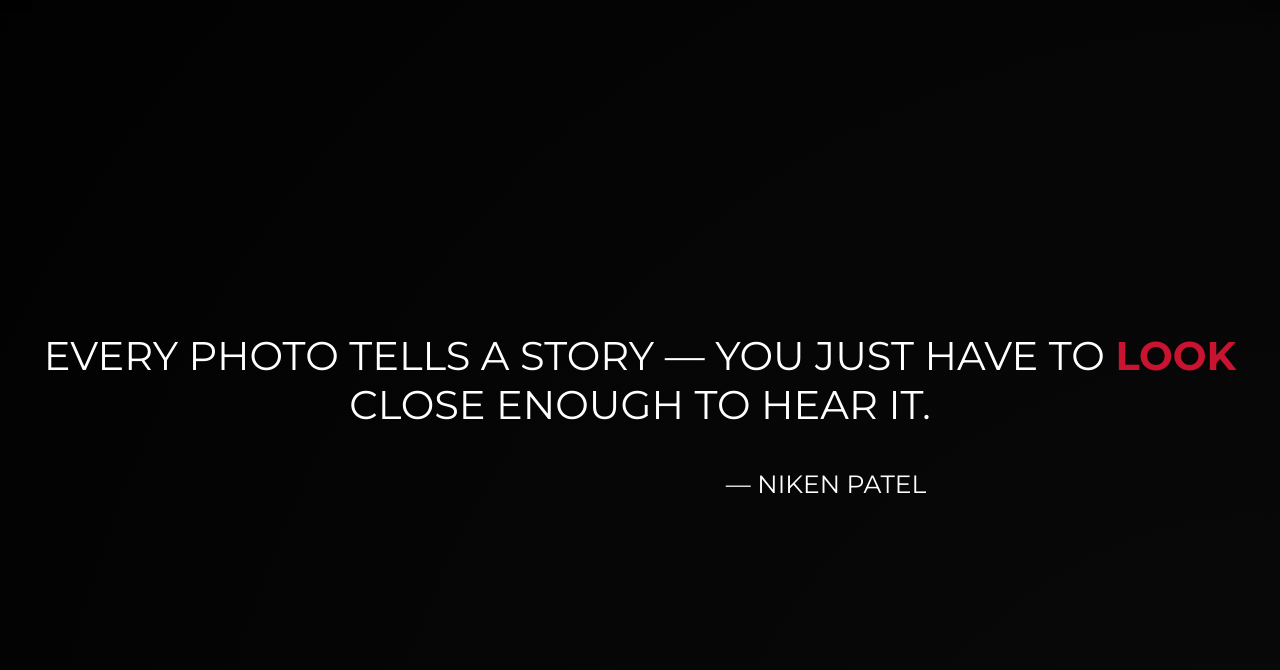
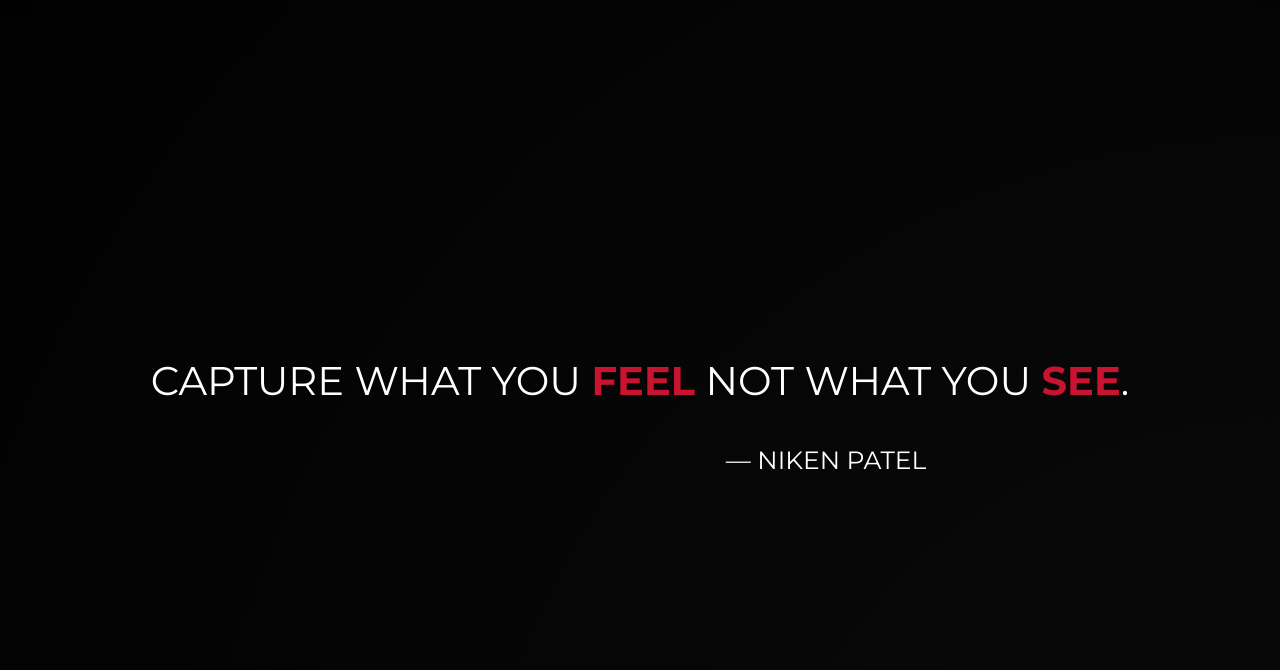
Before and after one commit to LawlerLogan/lawlerlogan.github.io, a website: page index.html in a window 1280 px wide. Shown: the part 130-800 px from the top of the page. Drawn offline with Linux system fonts and the light colour scheme.

Commit message:
quote change

```diff
--- a/index.html
+++ b/index.html
@@ -43,7 +43,7 @@
 
     <main>
         <section id="home" class="quote-section">
-            <a>EVERY PHOTO TELLS A STORY — YOU JUST HAVE TO <span class="quote-highlight">LOOK</span> CLOSE ENOUGH TO HEAR IT.</a>
+            <a>CAPTURE WHAT YOU  <span class="quote-highlight">FEEL</span> NOT WHAT YOU <span class="quote-highlight">SEE</span>.</a>
             <b>— NIKEN PATEL</b>
         </section>
     </main>
```
